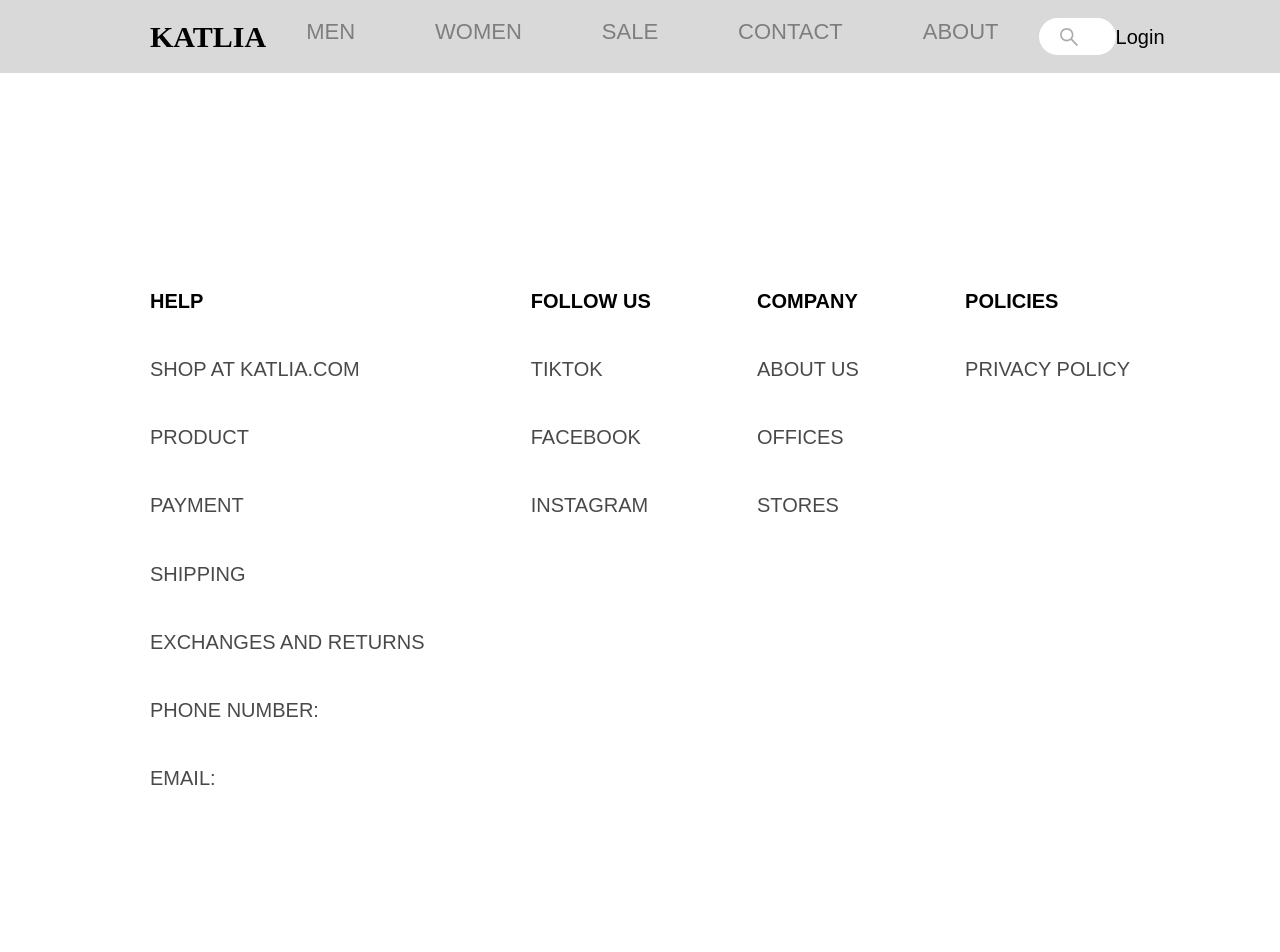
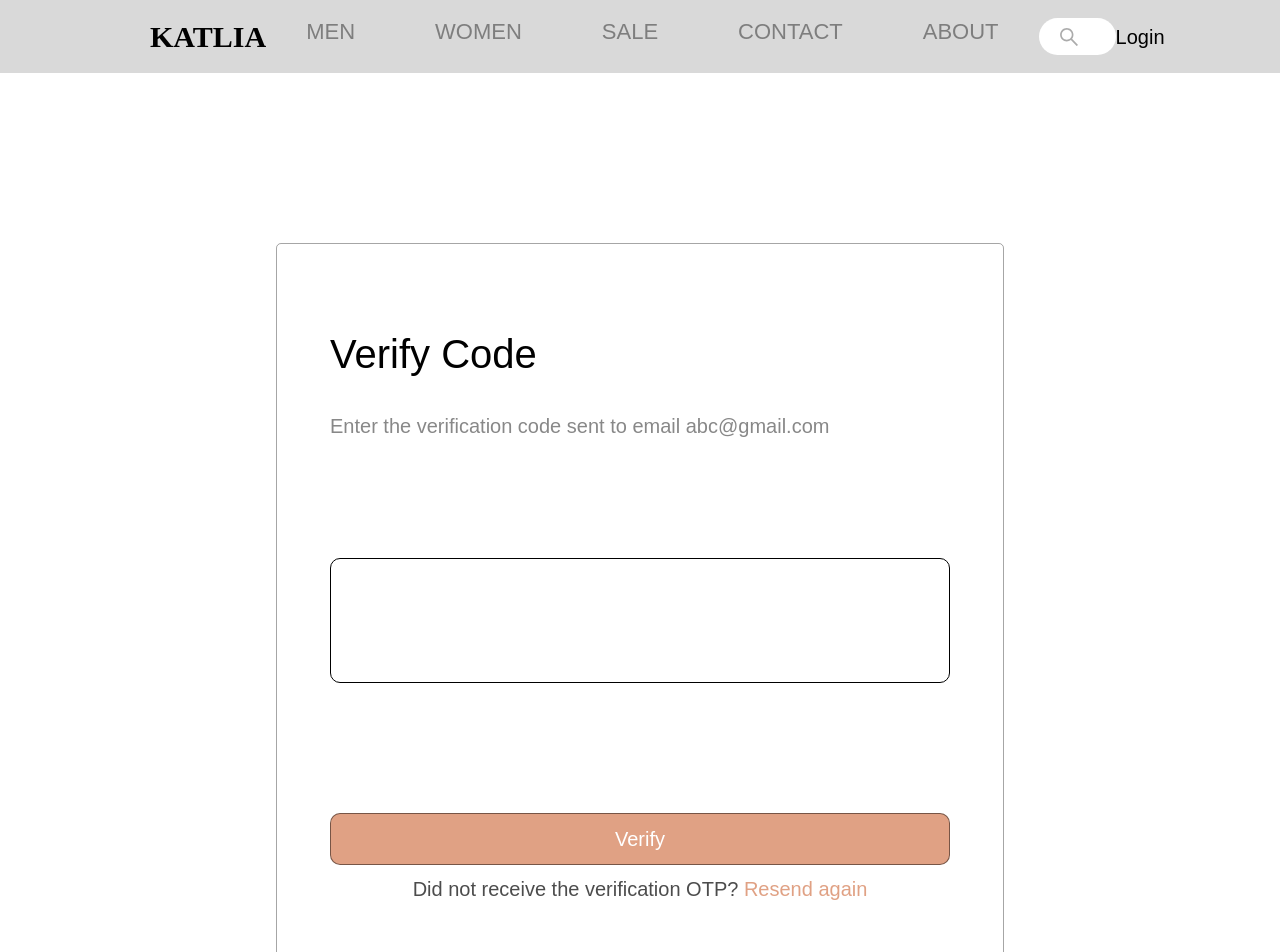
Before and after one commit to haileyng02/KATLIA_FE, a React (Create React App) app: page /reset-password/verify-code in a window 1280 px wide. Shown: the top 952 px of the page. Before the commit the page ends 873 px from the top, so only its background shows below. Built offline with nearby package versions, Linux system fonts and the light colour scheme.

Commit message:
added verify code

```diff
--- a/src/pages/ResetPassword.jsx
+++ b/src/pages/ResetPassword.jsx
@@ -1,16 +1,26 @@
-import React from 'react'
+import React from "react";
+import { useNavigate } from "react-router-dom";
 
 const ResetPassword = () => {
+  const navigate = useNavigate();
+  const handleOnClick = () => {
+    navigate('/reset-password/verify-code')
+  };
   return (
-    <div className='px-[53px] py-16 auth-border w-[728px] mx-auto mt-[170px]'>
-        <h1 className='text-40'>Reser your password</h1>
-        <p className='mt-[27px] text-[#888888]'>Enter the email address you used to sign up to Riverside. We will send you a link to reset your password.</p>
-        <input
-        placeholder='Enter your email'
-        className='auth-input mt-9'/>
-        <button className='auth-primary-button mt-[272px]'>Send password reset email</button>
+    <div className="px-[53px] py-16 auth-border w-[728px] mx-auto mt-[170px]">
+      <h1 className="text-40">Reser your password</h1>
+      <p className="mt-[27px] text-[#888888]">
+        Enter the email address you used to sign up to Riverside. We will send
+        you a link to reset your password.
+      </p>
+      <input placeholder="Enter your email" className="auth-input mt-9" />
+      <button
+      onClick={handleOnClick}
+      className="auth-primary-button mt-[272px]">
+        Send password reset email
+      </button>
     </div>
-  )
-}
+  );
+};
 
-export default ResetPassword
+export default ResetPassword;
--- /dev/null
+++ b/src/pages/VerifyCode.jsx
@@ -0,0 +1,15 @@
+import React from 'react'
+
+const VerifyCode = () => {
+  return (
+    <div className='auth-border mt-[170px] mx-auto w-[728px] px-[53px] py-16'>
+      <h1 className='text-40'>Verify Code</h1>
+      <p className='text-[#888888] mt-[27px]'>Enter the verification code sent to email abc@gmail.com</p>
+      <input className='mt-[117px] h-[125px] border-1 border-black rounded-[10px] text-[45px] px-8 text-center'/>
+      <button className='auth-primary-button mt-[130px]'>Verify</button>
+      <p className='text-black70 mt-[9px] text-center'>Did not receive the verification OTP? <span className='text-primary'>Resend again</span></p>
+    </div>
+  )
+}
+
+export default VerifyCode
--- a/src/routes.js
+++ b/src/routes.js
@@ -6,6 +6,7 @@ import Account from './pages/Account';
 import SignIn from './pages/SignIn';
 import SignUp from './pages/SignUp';
 import ResetPassword from './pages/ResetPassword';
+import VerifyCode from './pages/VerifyCode';
 
 //Public routes
 const publicRoutes = [
@@ -15,7 +16,8 @@ const publicRoutes = [
     { path: '/cart', component: Cart },
     { path: 'signin', component: SignIn },
     { path: '/signup', component: SignUp },
-    { path: '/reset-password', component: ResetPassword }
+    { path: '/reset-password', component: ResetPassword },
+    {path: '/reset-password/verify-code', component: VerifyCode}
 ];
 
 //Private routes
```
